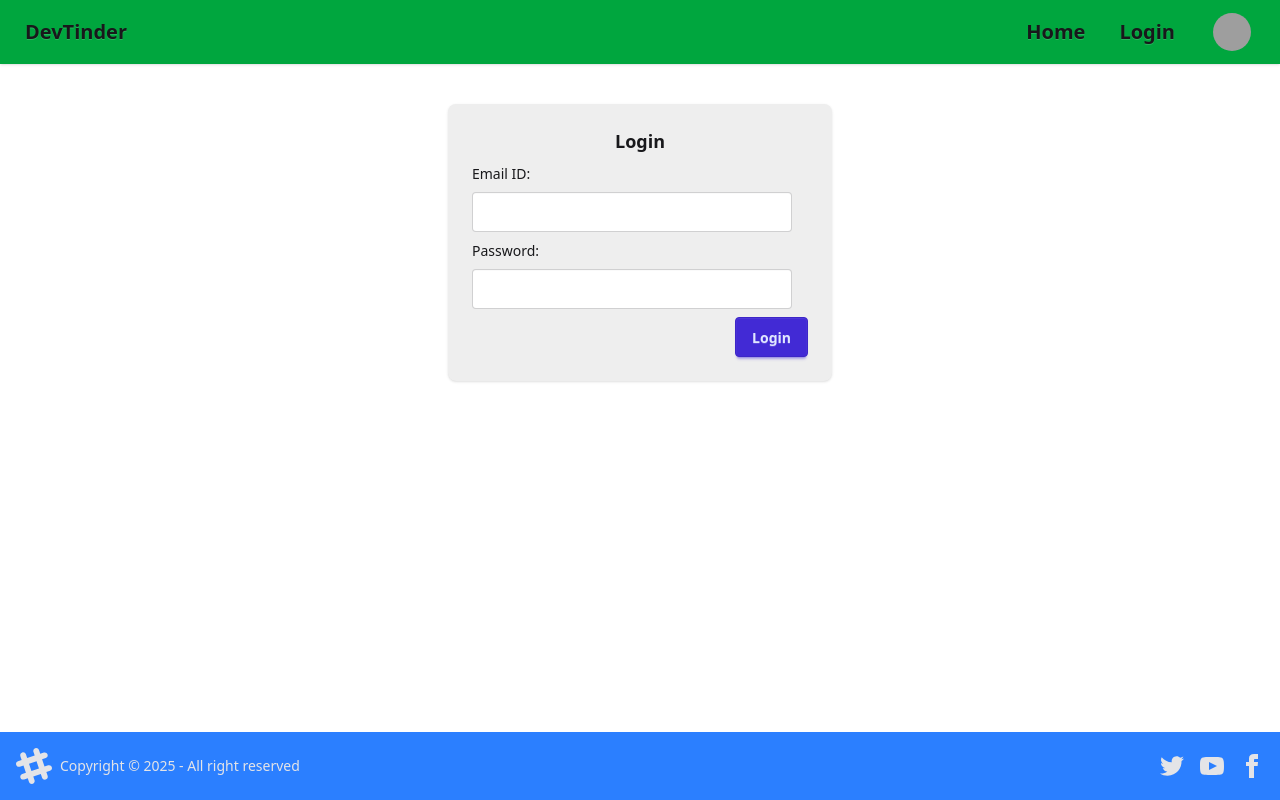
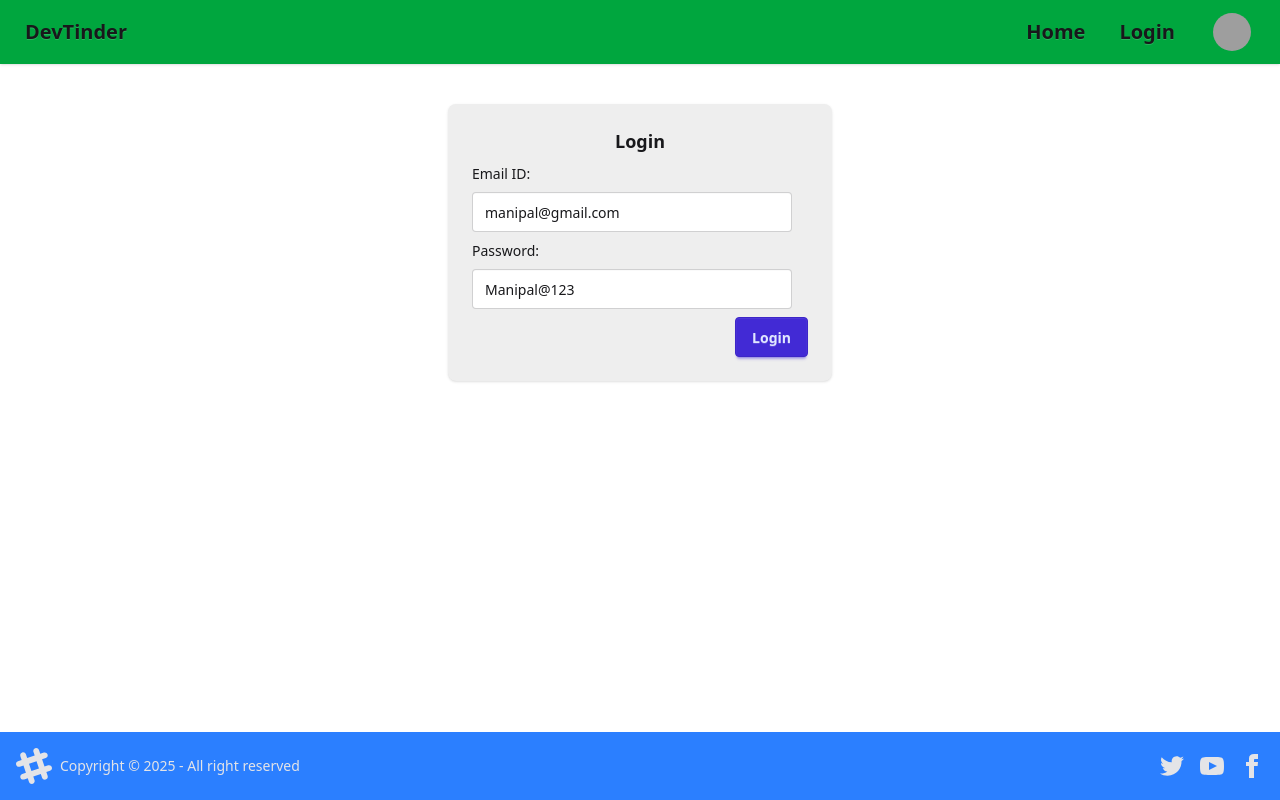
Before and after one commit to abhisheknishad345/devTinder-web, a React (Vite) app: page /login in a window 1280 px wide. Built offline with nearby package versions, Linux system fonts and the light colour scheme; grey boxes are pictures that could not be loaded.

Commit message:
login api

```diff
--- a/src/Login.jsx
+++ b/src/Login.jsx
@@ -1,25 +1,42 @@
 
 import React, { useState } from 'react'
+import axios from 'axios';
 
 const Login = () => {
-  const [email, setEmail] = useState('')
-  const [password, setPassword] = useState('')
+  const [emailId, setEmail] = useState('manipal@gmail.com')
+  const [password, setPassword] = useState('Manipal@123')
+
+  const handleLogin = async() => {
+    // Handle login logic here
+    try{
+
+      const res = await axios.post('http://localhost:5700/login',
+        { emailId, password },
+        {withCredentials:true}
+      )
+
+    } catch(err){
+        console.error('There was an error logging in!', err);
+      };
+
+  }
+
   return (
     <div className='flex justify-center my-10'>
       <div className="card bg-base-300 w-96 shadow-sm ">
         <div className="card-body">
           <h2 className="card-title justify-center">Login</h2>
-          <p>Email ID: {email}</p>
+          <p>Email ID:</p>
           <label className="floating-label">
             <input
             type="text"
-            value={email}
+            value={emailId}
              className="input input-md"
              onChange={(e) => setEmail(e.target.value)}
              />
 
           </label>
-          <p>Password: {password}</p>
+          <p>Password:</p>
           <label className="floating-label">
             <input type="text"
             value={password}
@@ -30,7 +47,7 @@ const Login = () => {
           </label>
 
           <div className="card-actions justify-end">
-            <button className="btn btn-primary">Login</button>
+            <button className="btn btn-primary" onClick={handleLogin}>Login</button>
           </div>
         </div>
       </div>
--- a/src/Profile.jsx
+++ b/src/Profile.jsx
@@ -3,7 +3,10 @@ import React from 'react'
 
 const Profile = () => {
   return (
-    <div>Profile Page</div>
+    <>
+    <div className='text-xl bg-yellow-300 text-black font-bold'>Profile Page</div>
+    <p>Lorem ipsum dolor sit amet consectetur adipisicing elit. Modi odit exercitationem quam vel magnam nisi eveniet quos harum libero. Cum adipisci eaque praesentium, aperiam architecto aliquid sed voluptates? Praesentium repellendus debitis laudantium veritatis.</p>
+    </>
   )
 }
 
```
Also changed, not shown: 1 other file (tests, documents, lock files or other folders).
